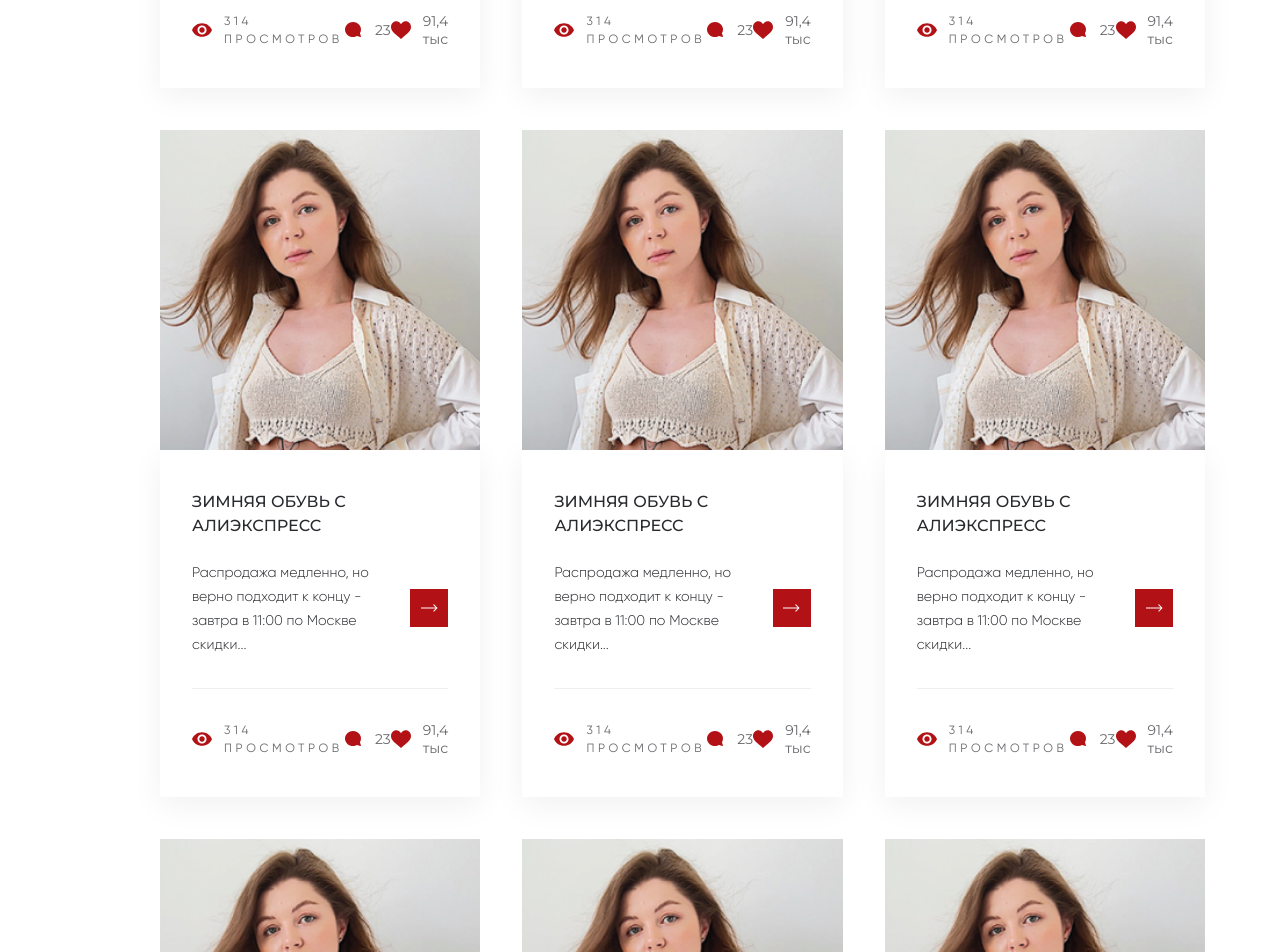
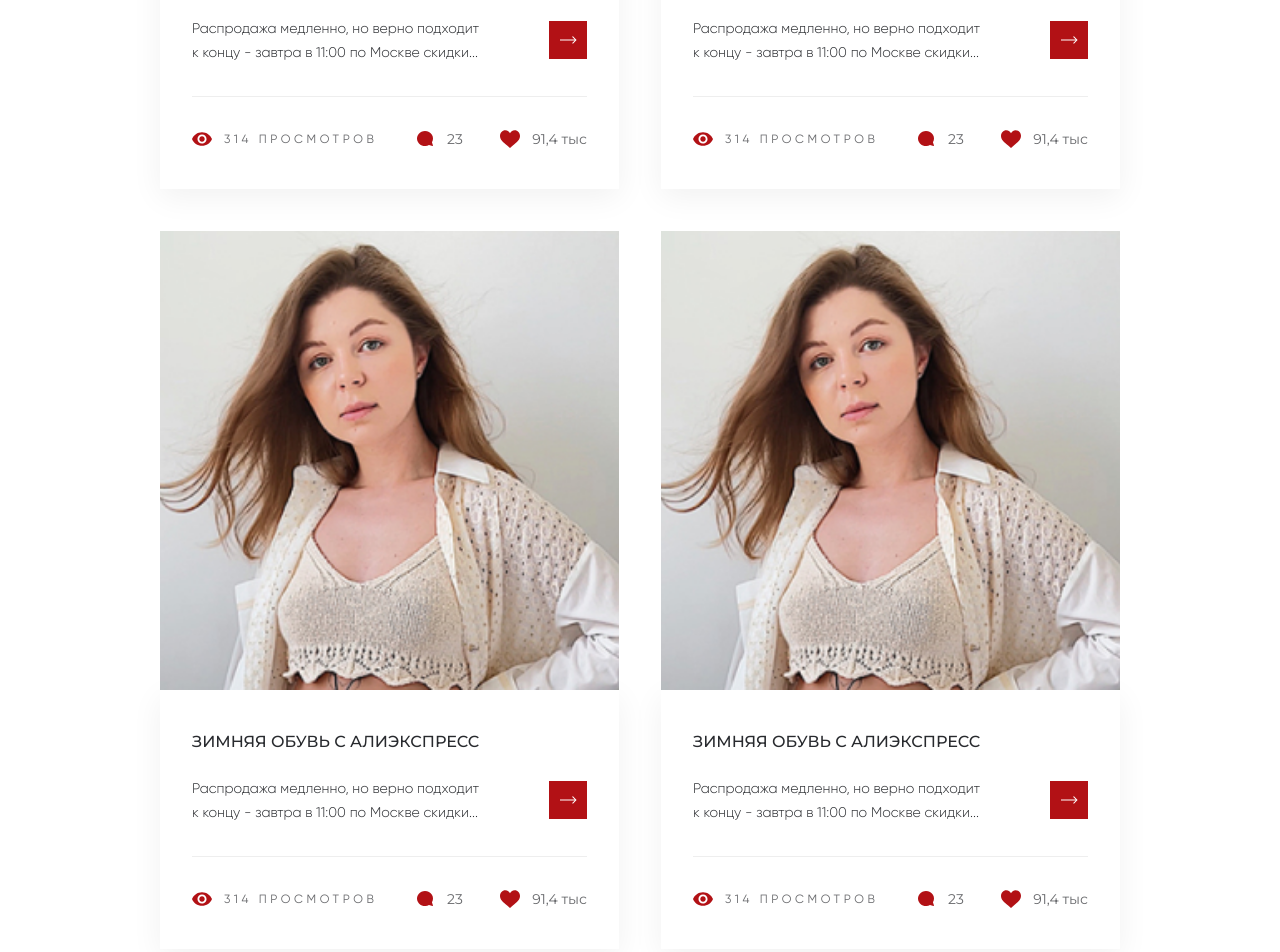
Before and after one commit to vas11yev1work/alyatrend, a plain HTML site: page posts.html in a window 1280 px wide. Shown: the part 1540-2492 px from the top of the page. Drawn offline with Linux system fonts and the light colour scheme.

Commit message:
fix posts

```diff
--- a/posts.html
+++ b/posts.html
@@ -232,7 +232,7 @@
                 <div class="counts">
                   <div class="counter">
                     <img class="counter-image" src="./assets/icons/eye.svg" alt="icon">
-                    <span class="counter-value up">314 просмотров</span>
+                    <span class="counter-value up">314 <span class="mob">просмотров</span></span>
                   </div>
                   <div class="counter">
                     <img class="counter-image" src="./assets/icons/comment.svg" alt="icon">
@@ -263,7 +263,7 @@
                 <div class="counts">
                   <div class="counter">
                     <img class="counter-image" src="./assets/icons/eye.svg" alt="icon">
-                    <span class="counter-value up">314 просмотров</span>
+                    <span class="counter-value up">314 <span class="mob">просмотров</span></span>
                   </div>
                   <div class="counter">
                     <img class="counter-image" src="./assets/icons/comment.svg" alt="icon">
@@ -294,7 +294,7 @@
                 <div class="counts">
                   <div class="counter">
                     <img class="counter-image" src="./assets/icons/eye.svg" alt="icon">
-                    <span class="counter-value up">314 просмотров</span>
+                    <span class="counter-value up">314 <span class="mob">просмотров</span></span>
                   </div>
                   <div class="counter">
                     <img class="counter-image" src="./assets/icons/comment.svg" alt="icon">
@@ -325,7 +325,7 @@
                 <div class="counts">
                   <div class="counter">
                     <img class="counter-image" src="./assets/icons/eye.svg" alt="icon">
-                    <span class="counter-value up">314 просмотров</span>
+                    <span class="counter-value up">314 <span class="mob">просмотров</span></span>
                   </div>
                   <div class="counter">
                     <img class="counter-image" src="./assets/icons/comment.svg" alt="icon">
@@ -356,7 +356,7 @@
                 <div class="counts">
                   <div class="counter">
                     <img class="counter-image" src="./assets/icons/eye.svg" alt="icon">
-                    <span class="counter-value up">314 просмотров</span>
+                    <span class="counter-value up">314 <span class="mob">просмотров</span></span>
                   </div>
                   <div class="counter">
                     <img class="counter-image" src="./assets/icons/comment.svg" alt="icon">
@@ -387,7 +387,7 @@
                 <div class="counts">
                   <div class="counter">
                     <img class="counter-image" src="./assets/icons/eye.svg" alt="icon">
-                    <span class="counter-value up">314 просмотров</span>
+                    <span class="counter-value up">314 <span class="mob">просмотров</span></span>
                   </div>
                   <div class="counter">
                     <img class="counter-image" src="./assets/icons/comment.svg" alt="icon">
@@ -418,7 +418,7 @@
                 <div class="counts">
                   <div class="counter">
                     <img class="counter-image" src="./assets/icons/eye.svg" alt="icon">
-                    <span class="counter-value up">314 просмотров</span>
+                    <span class="counter-value up">314 <span class="mob">просмотров</span></span>
                   </div>
                   <div class="counter">
                     <img class="counter-image" src="./assets/icons/comment.svg" alt="icon">
@@ -449,7 +449,7 @@
                 <div class="counts">
                   <div class="counter">
                     <img class="counter-image" src="./assets/icons/eye.svg" alt="icon">
-                    <span class="counter-value up">314 просмотров</span>
+                    <span class="counter-value up">314 <span class="mob">просмотров</span></span>
                   </div>
                   <div class="counter">
                     <img class="counter-image" src="./assets/icons/comment.svg" alt="icon">
@@ -480,7 +480,7 @@
                 <div class="counts">
                   <div class="counter">
                     <img class="counter-image" src="./assets/icons/eye.svg" alt="icon">
-                    <span class="counter-value up">314 просмотров</span>
+                    <span class="counter-value up">314 <span class="mob">просмотров</span></span>
                   </div>
                   <div class="counter">
                     <img class="counter-image" src="./assets/icons/comment.svg" alt="icon">
@@ -511,7 +511,7 @@
                 <div class="counts">
                   <div class="counter">
                     <img class="counter-image" src="./assets/icons/eye.svg" alt="icon">
-                    <span class="counter-value up">314 просмотров</span>
+                    <span class="counter-value up">314 <span class="mob">просмотров</span></span>
                   </div>
                   <div class="counter">
                     <img class="counter-image" src="./assets/icons/comment.svg" alt="icon">
@@ -542,7 +542,7 @@
                 <div class="counts">
                   <div class="counter">
                     <img class="counter-image" src="./assets/icons/eye.svg" alt="icon">
-                    <span class="counter-value up">314 просмотров</span>
+                    <span class="counter-value up">314 <span class="mob">просмотров</span></span>
                   </div>
                   <div class="counter">
                     <img class="counter-image" src="./assets/icons/comment.svg" alt="icon">
@@ -573,7 +573,7 @@
                 <div class="counts">
                   <div class="counter">
                     <img class="counter-image" src="./assets/icons/eye.svg" alt="icon">
-                    <span class="counter-value up">314 просмотров</span>
+                    <span class="counter-value up">314 <span class="mob">просмотров</span></span>
                   </div>
                   <div class="counter">
                     <img class="counter-image" src="./assets/icons/comment.svg" alt="icon">
--- a/style/_posts-page.scss
+++ b/style/_posts-page.scss
@@ -10,6 +10,12 @@
       display: grid;
       grid-template-columns: 1fr 1fr 1fr;
       grid-gap: $main-gap;
+      @media screen and (max-width: 1460px) {
+        grid-template-columns: 1fr 1fr;
+      }
+      @media screen and (max-width: 768px) {
+        grid-template-columns: 1fr;
+      }
       .post-item {
         .post-info {
           padding: 40px 32px;
@@ -30,6 +36,13 @@
             align-items: center;
             justify-content: space-between;
             margin-top: 32px;
+            .counter {
+              .mob {
+                @media screen and (max-width: 992px) {
+                  display: none;
+                }
+              }
+            }
           }
         }
       }
```
Also changed, not shown: style/style.css, 1 other file.
